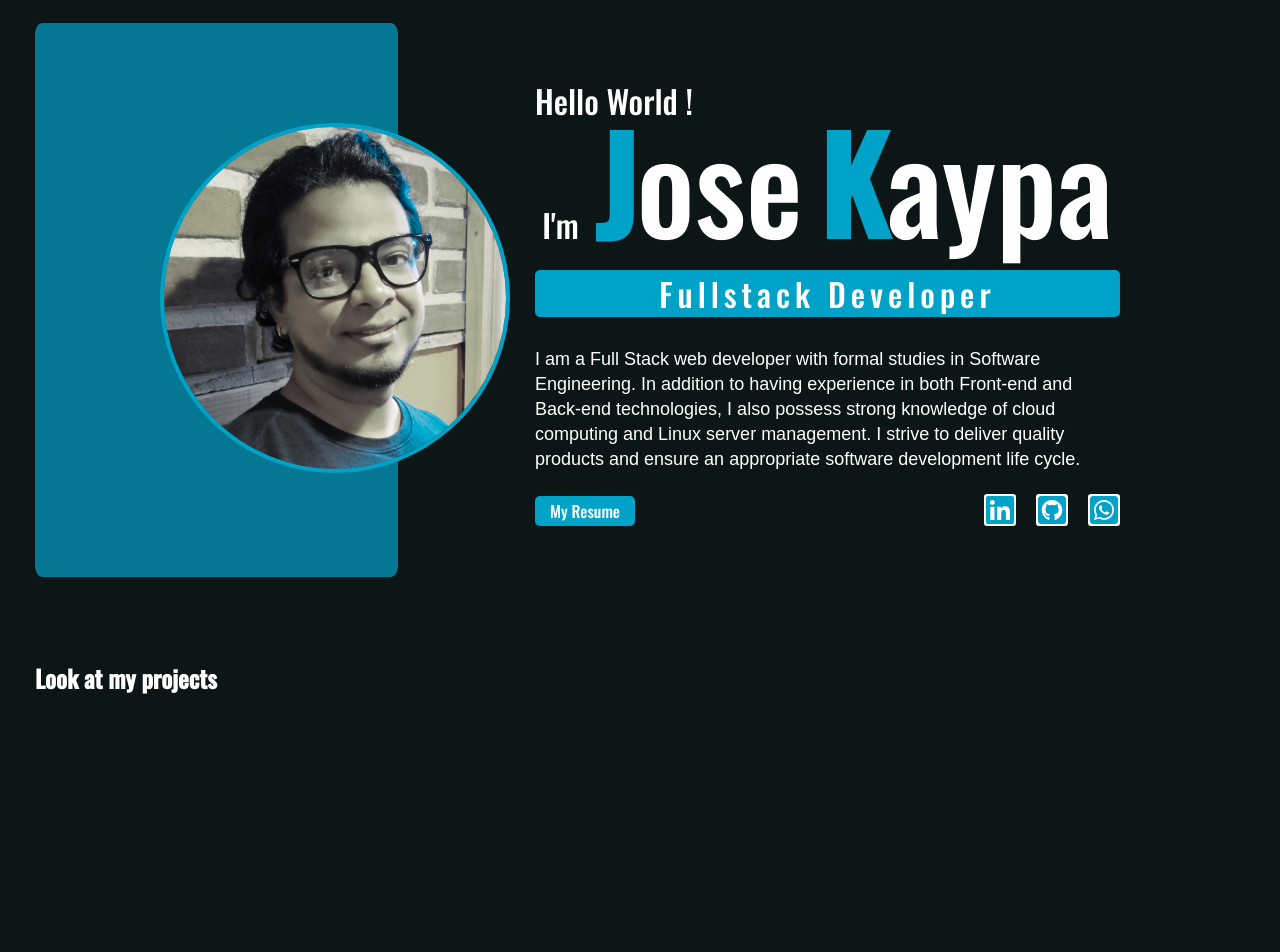
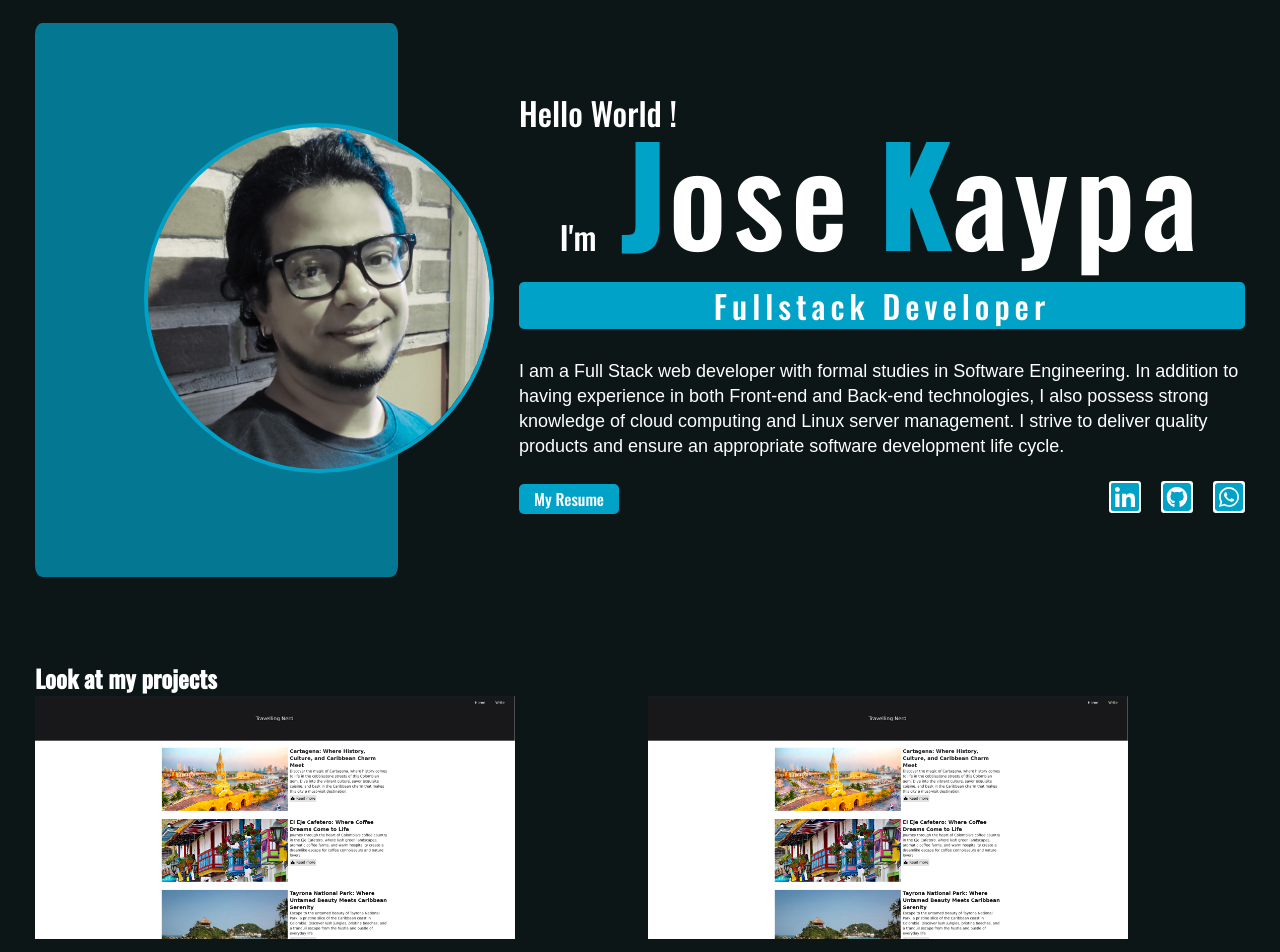
Before and after one commit to JKaypa/portfolio, a React (Vite) app: page / in a window 1280 px wide. Shown: the part 80-1032 px from the top of the page. Before the commit the page ends 820 px from the top, so only its background shows below. Built offline with nearby package versions, Linux system fonts and the light colour scheme.

Commit message:
* fix profile width

```diff
--- a/src/components/Profile.tsx
+++ b/src/components/Profile.tsx
@@ -9,7 +9,7 @@ export default function Profile() {
   return (
     <section className="profile-section">
       <div></div>
-      <picture>
+      <picture className="profile-picture">
         <img src={photo} alt="Jose Kaypa photography" className="photo" />
       </picture>
 
--- a/src/components/Projects.tsx
+++ b/src/components/Projects.tsx
@@ -1,11 +1,14 @@
+import ProjectImage from "./projects/projects-image";
+import travelingNerd from "../assets/projects/travelling-nerd.png";
 import "../styles/projects.css";
 
 export default function Projects() {
   return (
-    <section>
+    <section className="projects-section">
       <h1 className="projects-title">Look at my projects</h1>
-      <picture>
-        <img src="" alt="" />
+      <picture className="projects-project_images">
+        <ProjectImage image={travelingNerd} />
+        <ProjectImage image={travelingNerd} />
       </picture>
     </section>
   );
--- /dev/null
+++ b/src/components/projects/projects-image.tsx
@@ -0,0 +1,9 @@
+import "../../styles/projects.css";
+
+export default function ProjectImage({ image }: { image: string }) {
+  return (
+    <picture>
+      <img src={image} alt={image} className="project-image" />
+    </picture>
+  );
+}
--- a/src/styles/profile.css
+++ b/src/styles/profile.css
@@ -1,12 +1,18 @@
 .profile-section {
   min-height: 90vh;
-  padding: 20px;
-  margin: auto;
+  /* padding: 20px; */
   display: flex;
-  justify-content: center;
+  justify-content: space-between;
   align-items: center;
   gap: 25px;
   position: relative;
+  /* background-color: blueviolet; */
+}
+
+.profile-picture {
+  width: 800px;
+  /* background-color: chartreuse; */
+  text-align: right;
 }
 
 .photo {
@@ -29,7 +35,7 @@
 }
 
 .inline > :nth-child(2) {
-  margin-inline: 1rem;
+  margin-inline: 1.5rem;
 }
 
 .inline {
@@ -38,8 +44,9 @@
 }
 
 .profile-section article {
-  max-width: 585px;
+  max-width: 60%;
   font-size: 2rem;
+  /* background-color: blue; */
 }
 
 .profile-line-height {
@@ -50,6 +57,7 @@
 .profile-name {
   font-size: 8rem;
   display: inline-block;
+  letter-spacing: 0.4rem;
 }
 
 .profile-name::first-letter {
--- a/src/styles/projects.css
+++ b/src/styles/projects.css
@@ -1,3 +1,17 @@
+.projects-section {
+  min-height: 90vh;
+}
+
 .projects-title {
   margin: auto;
 }
+
+.project-image {
+  max-width: 30rem;
+}
+
+.projects-project_images {
+  display: grid;
+  gap: 1rem;
+  grid-template-columns: repeat(auto-fit, minmax(30rem, 1fr));
+}
```
Also changed, not shown: src/assets/projects/travelling-nerd.png (added).
